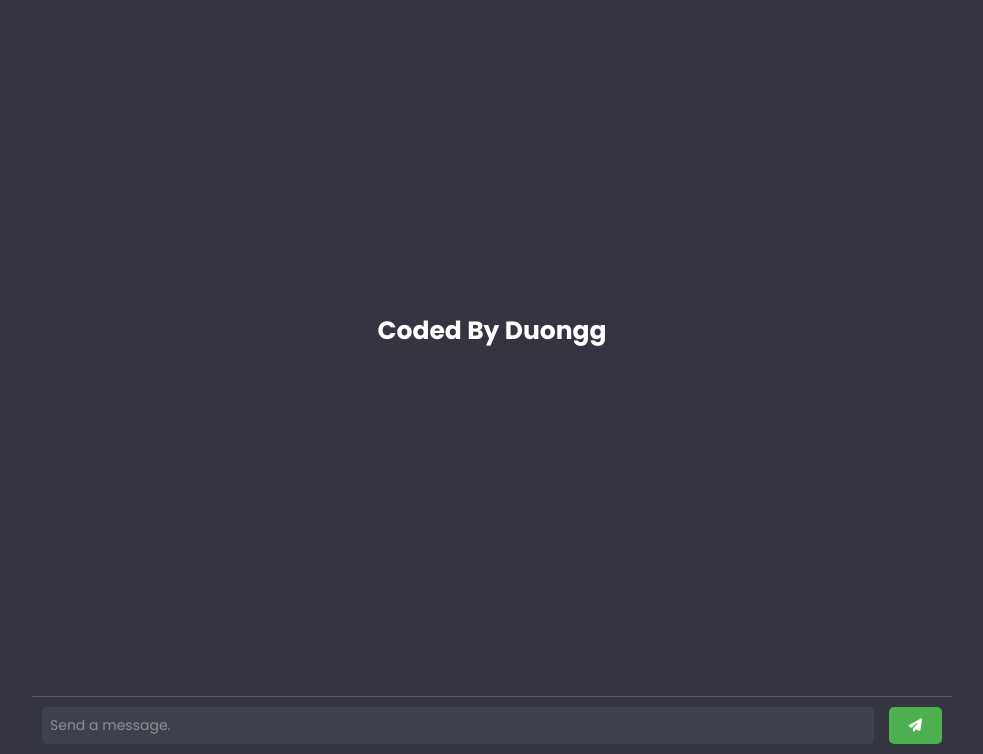
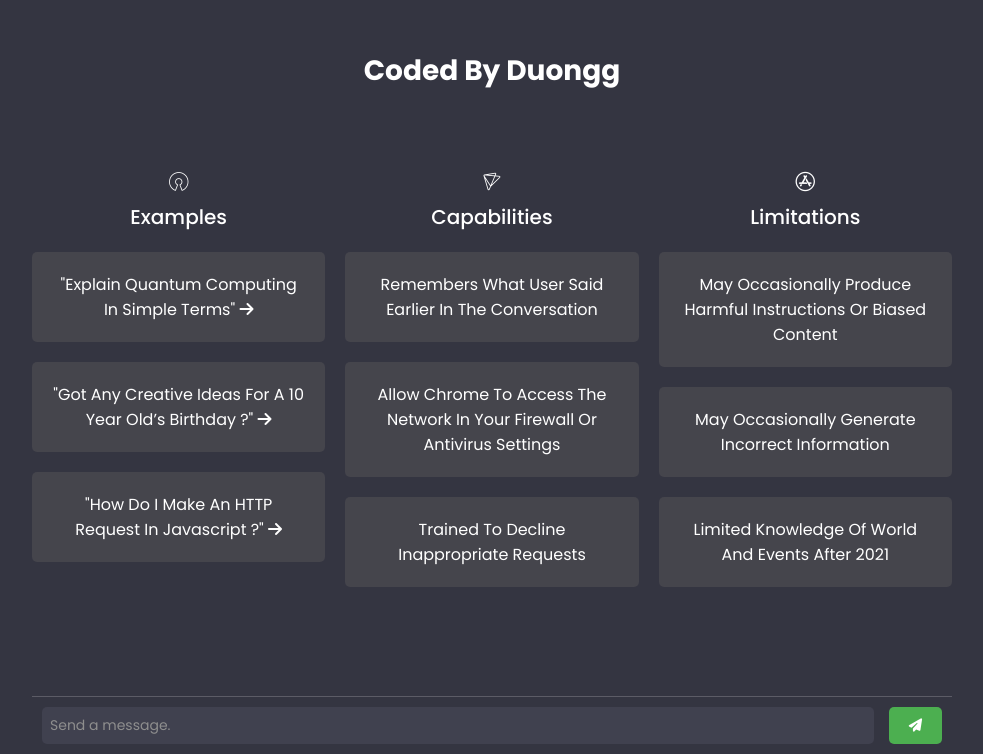
Before and after one commit to duongspm/duongspm.github.io, a PHP site: page /ShopThoiTrang_PHP/chatgpt/index.html in a window 1280 px wide. Shown: the part 46-800 px from the top of the page, without its empty margins (148-1131 px from the left). Run offline with PHP 8.4, Linux system fonts and the light colour scheme.

Commit message:
update chatgpt

```diff
--- a/chatgpt/index.html
+++ b/chatgpt/index.html
@@ -18,11 +18,84 @@
         <div class="header">
             <h3>Duongg ChatGPT Bot</h3>
         </div>
-
         <div class="info">
             <a href="https://www.youtube.com/channel/UCvXij5ArMkI6FDcwn62b68A" target="_blank">
                 Coded By Duongg
             </a>
+        </div>
+
+        <div class="container-content">
+            <div class="list">
+                <div class="items">
+                    <div class="items-header">
+                        <i class="fa-brands fa-osi"></i>
+                        <span class="items-title">Examples</span>
+                    </div>
+                    <div class="items-list">
+                        <div class="items-list-conent">
+                            <span>
+                                "Explain quantum computing in simple terms"  <i class="fa-solid fa-arrow-right"></i>
+                            </span>
+                        </div>
+                        <div class="items-list-conent">
+                            <span>
+                                "Got any creative ideas for a 10 year old’s birthday ?"  <i class="fa-solid fa-arrow-right"></i>
+                            </span>
+                        </div>
+                        <div class="items-list-conent">
+                            <span>
+                                "How do i make an HTTP request in Javascript ?"  <i class="fa-solid fa-arrow-right"></i>
+                            </span>
+                        </div>
+                    </div>
+                </div>
+                <div class="items">
+                    <div class="items-header">
+                        <i class="fa-brands fa-pushed"></i>
+                        <span class="items-title">Capabilities</span>
+                    </div>
+                    <div class="items-list">
+                        <div class="items-list-conent">
+                            <span>
+                                Remembers what user said earlier in the conversation
+                            </span>
+                        </div>
+                        <div class="items-list-conent">
+                            <span>
+                                Allow chrome to access the network in your firewall or antivirus settings
+                            </span>
+                        </div>
+                        <div class="items-list-conent">
+                            <span>
+                                Trained to decline inappropriate requests
+                            </span>
+                        </div>
+                    </div>
+                </div>
+                <div class="items">
+                    <div class="items-header">
+                        <i class="fa-brands fa-app-store"></i>
+                        <span class="items-title">Limitations</span>
+                    </div>
+                    <div class="items-list">
+                        <div class="items-list-conent">
+                            <span>
+                                May occasionally produce harmful instructions or biased content
+                            </span>
+                        </div>
+                        <div class="items-list-conent">
+                            <span>
+                                May occasionally generate incorrect information
+                            </span>
+                        </div>
+                        <div class="items-list-conent">
+                            <span>
+                                Limited knowledge of world and events after 2021
+                            </span>
+                        </div>
+                    </div>
+                </div>
+            </div>
         </div>
 
         <div class="chat-container">
--- a/chatgpt/index.js
+++ b/chatgpt/index.js
@@ -3,6 +3,7 @@ const chatLog = document.getElementById('chat-log'),
     sendButton = document.getElementById('send-button'),
     buttonIcon = document.getElementById('button-icon'),
     info = document.querySelector('.info');
+    containercontent = document.querySelector('.container-content');
 
 sendButton.addEventListener('click', sendMessage);
 userInput.addEventListener('keydown', (event) => {
@@ -79,6 +80,7 @@ function sendMessage() {
 
 function appendMessage(sender, message) {
     info.style.display = "none";
+    containercontent.style.display = "none";
     // change send button icon to loading using fontawesome
     buttonIcon.classList.remove('fa-solid', 'fa-paper-plane');
     buttonIcon.classList.add('fas', 'fa-spinner', 'fa-pulse');
--- a/chatgpt/style.css
+++ b/chatgpt/style.css
@@ -34,16 +34,14 @@ body{
 }
 
 .info{
-    display: flex;
-    align-items: center;
-    justify-content: center;
-    flex: 20;
+    margin: 0 auto;
+    padding: 50px 0;
 }
 
 .info a{
     color: #fff;
     text-decoration: none;
-    font-size: 25px;
+    font-size: 28px;
     font-weight: bold;
     transition: all 0.3s ease;
 }
@@ -61,7 +59,60 @@ body{
     position: sticky;
     bottom: 0;
 }
+.container-content{
+    margin: 0 auto;
+    padding: 30px 0;
+}
+.list{
+    display: flex;
+    flex-direction: row;
+    gap: 20px;
+}
+.items{
+    display: flex;
+    flex-direction: column;
+    align-items: center;
+    width: 33%;
+    gap: 20px;
+}
+.items-header{
+    display: flex;
+    flex-direction: column;
+    align-items: center;
+    gap: 10px;
+    color: white;
+    font-size: 20px;
+    cursor: pointer;
+    transition: 0.2s linear;
+}
+.items-header:hover{
+    color: #19c37d;
+}
 
+.items-title{
+    font-weight: 500;
+    font-family: 'Poppins';
+}
+.items-list{
+    display: flex;
+    flex-direction: column;
+    gap: 20px;
+}
+.items-list-conent{
+    cursor: pointer;
+    text-transform: capitalize;
+    width: auto;
+    border-radius: 5px;
+    background: #45454c;
+    padding: 20px;
+    text-align: center;
+    color: rgb(255, 255, 255);
+    transition: 0.2 linear;
+}
+.items-list-conent:hover{
+    background: #5c5c66;
+    box-shadow: rgba(100, 100, 111, 0.2) 0px 7px 29px 0px;
+}
 #user-input{
     background-color: #40414f;
     color: #fff;
```
